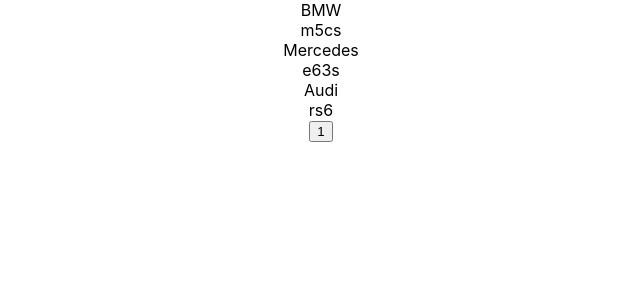
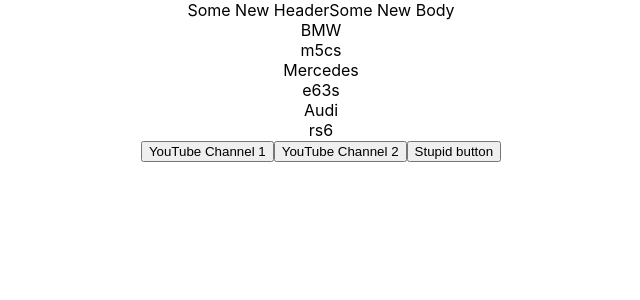
Before and after one commit to NikBabukhin/DZMonday1, a React (Create React App) app: page / in a window 1280 px wide. Shown: the top 300 px of the page, without its empty margins (319-959 px from the left). Built offline with nearby package versions, Linux system fonts and the light colour scheme.

Commit message:
Complete tasks components

```diff
--- a/src/App.tsx
+++ b/src/App.tsx
@@ -2,6 +2,8 @@
 import './App.css';
 import {NewComponent} from "./NewComponent";
 import {Button} from "./components/Button";
+import {Header} from "./components/Header";
+import {Body} from "./components/Body";
 
 function App() {
     const topCars = [
@@ -10,10 +12,26 @@
         {manufacturer: 'Audi', model: 'rs6'}
     ];
 
+    const Button1Foo=(subscriber:string, age:number, address:string) => {
+        console.log(`Hi ${subscriber}, i'm ${age} y.o, my address is ${address}`)
+    }
+
+    const Button2Foo=(name:string)=>{
+        console.log(`Hi ${name}`)
+    }
+
+    const Button3Foo=()=> {
+        console.log("i'm stupid button")
+    }
+
     return (
         <div className="App">
+            <Header titleHeader={'New Header'}/>
+            <Body titleBody={'New Body'}/>
             <NewComponent contentComponent={topCars}/>
-            <Button/>
+            <Button name={'YouTube Channel 1'} callback={()=>Button1Foo('Vasya', 24, 'Moscow, New Arbat st.')}/>
+            <Button name={'YouTube Channel 2'} callback={()=>Button2Foo('Petya')}/>
+            <Button name={'Stupid button'} callback={Button3Foo}/>
         </div>
     );
 }
--- /dev/null
+++ b/src/components/Body.tsx
@@ -0,0 +1,9 @@
+type BodyPropsType = {
+    titleBody: string,
+}
+
+export const Body=(props:BodyPropsType)=> {
+    return (
+        <>Some {props.titleBody}</>
+    )
+}
--- a/src/components/Button.tsx
+++ b/src/components/Button.tsx
@@ -1,7 +1,12 @@
 import React from "react";
 
-export const Button =()=> {
+type ButtonPropsType = {
+    name:string
+    callback: ()=> void,
+}
+
+export const Button=(props: ButtonPropsType)=> {
     return (
-        <button>1</button>
+        <button onClick={props.callback}>{props.name}</button>
     )
 }
--- /dev/null
+++ b/src/components/Header.tsx
@@ -0,0 +1,9 @@
+type HeaderPropsType = {
+    titleHeader: string,
+}
+
+export const Header=(props:HeaderPropsType)=> {
+    return (
+        <>Some {props.titleHeader}</>
+    )
+}
```
